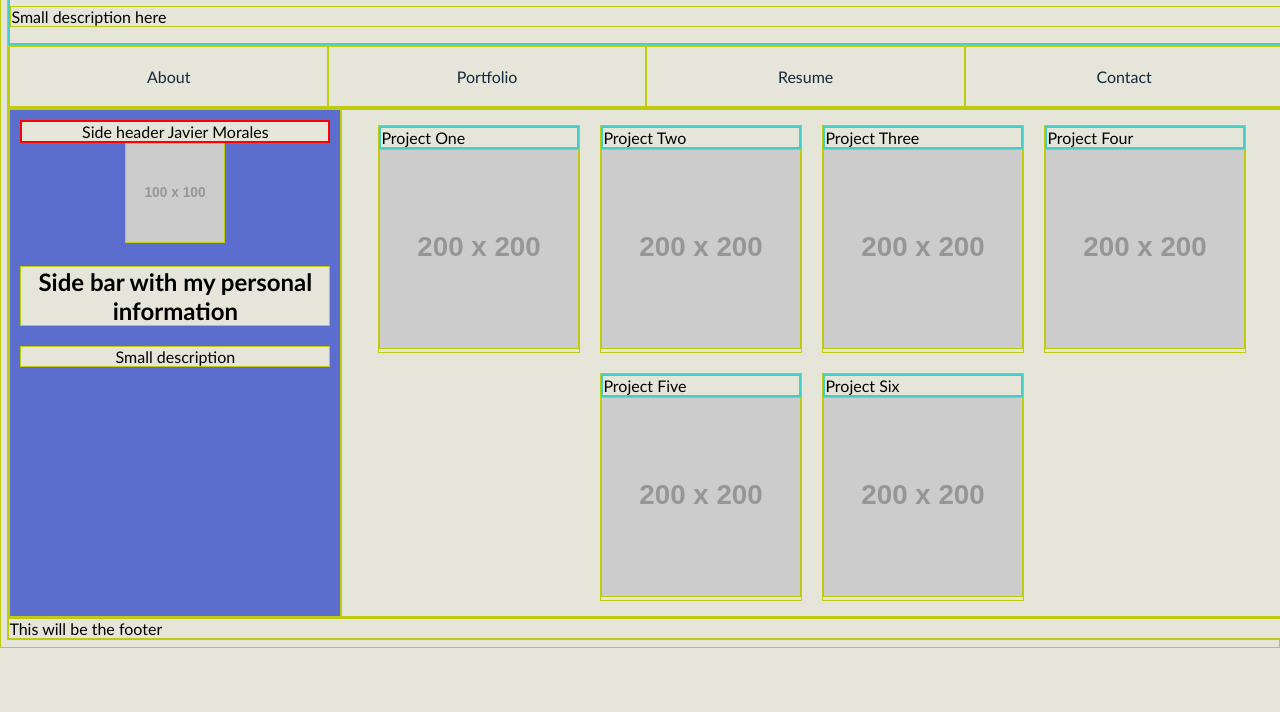
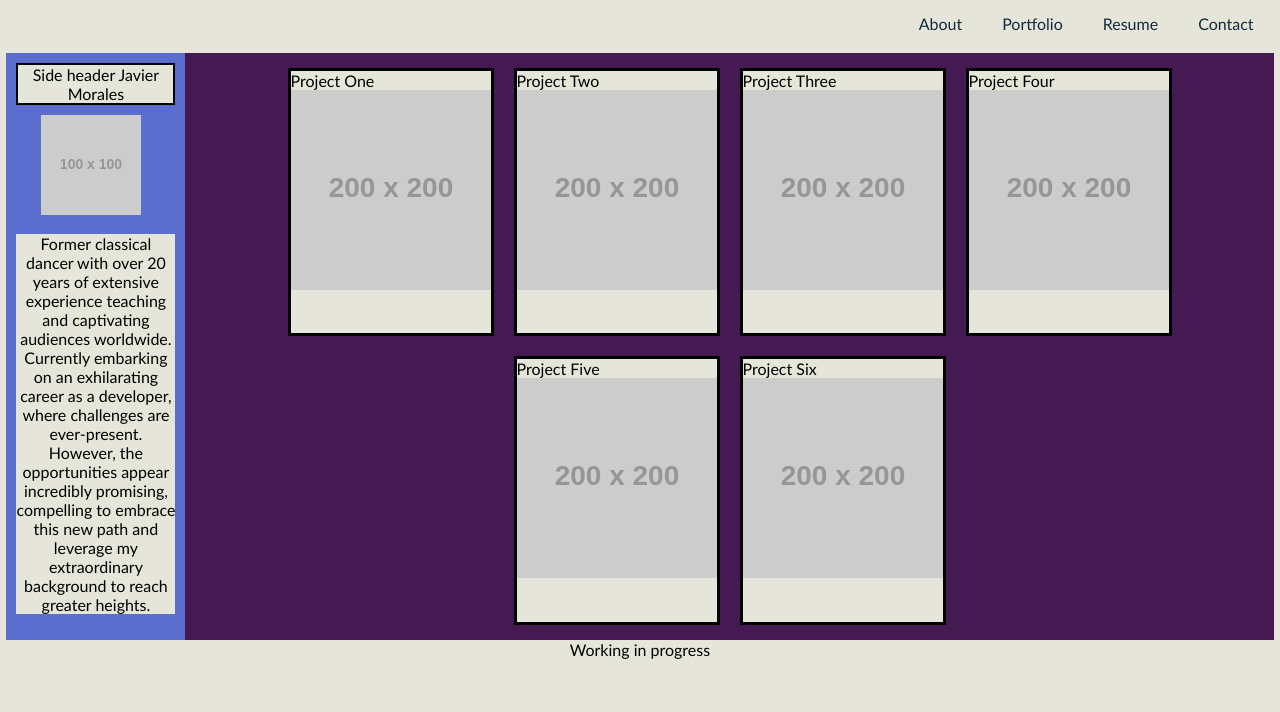
Before and after one commit to elchinatalpf/Second-Week-Porfolio, a plain HTML site: page index.html in a window 1280 px wide. Shown: the part 88-800 px from the top of the page. Drawn offline with Linux system fonts and the light colour scheme; placeholder pictures from the web are drawn by us.

Commit message:
Code was refactored for improvement and performance

```diff
--- a/assets/style.css
+++ b/assets/style.css
@@ -3,9 +3,6 @@
 
 * {
     background-color: #e6e5d9; /*Satin Linen color*/
-    box-sizing: border-box;
-    width: 100%;
-    border: solid #bfcc0e 1px;
 }
 
 body {
@@ -13,62 +10,92 @@ body {
     margin: 0.5%;
 }
 
-header {
-    border: 2px solid rgb(68, 207, 200)
+.main-header, h1 {
+    background-color: #f39f5a; /*Light warm shade of orange*/
 }
 
 nav {
     display: flex;
-    justify-content: flex-end;
+    justify-content: end;
+    margin-top: 10px;
 }
 
 nav a {
     color: #13293d;
     padding: 20px 20px;
     text-decoration: none;
-    text-align: center;
-    flex: 1;
 }
 
 .container {
     display: flex;
-
 }
 
 aside {
-    flex: 1;
+    flex: 0 1 200px;
     justify-content: flex-start;
     background-color: #5B6DCD;
     padding: 10px;
+    align-items: flex-start;
     text-align: center;
 }
 
 .aside-header {
-    border: 2px solid red;
-    flex: 0 1 200px;
+    border: 2px solid black;
 }
 
 .headshot {
     width: 100px;
     height: 100px;
+    margin-top: 10px;
+    margin-right: 10px;
 }
 
 .projects {
-    flex: 3;
+
     display: flex;
+    flex-direction: row;
     flex-wrap: wrap;
     justify-content: center;
     padding: 5px;
+    background-color: #451952;
+    transition: all ease-in-out;
 }
 
 .card {
-    flex: 0 1 200px;
+    flex: 0 0 200px;
+    justify-content: space-between;
     margin: 10px;
+    border-style: solid;
+}
+
+.card header {
+    align-items: center;
 }
 
 .img-placehold {
     width: 200px;
     height: 200px;
+    flex-wrap: 0 1 200px;
+}
+
+.card:hover {
+    background-color: #1ba88a;
+    border-color: #8ac4ff;
+}
+
+.card:active {
+    font-size: 180%;
+    box-shadow: 0 0 10px #000 inset;
+}
+
+.card:focus {
+    outline: none;
+    border-color: #5B6DCD;
+}
+
+footer {
+   text-align: center;
+   border-radius: #345334;
 }
 
 @media screen and (max-width: 768px) {
--- a/index.html
+++ b/index.html
@@ -7,9 +7,9 @@
       <link rel="stylesheet" type="text/css" href="./assets/style.css" />
     </head>
     <body>
-        <header class="portfolio">
+        <header class="main-header">
             <h1>Portfolio Showcase of Javier Morales</h1>
-            <p>Small description here</p>
+            <!-- <p>Small description here</p> -->
         </header>
         <nav>
             <a href="#">About</a>
@@ -19,10 +19,15 @@
         </nav>
         <main class="container">
             <aside>
-              <Header class="aside-header">Side header Javier Morales</Header>
+              <Header #="aside-header" class="aside-header">Side header Javier Morales</Header>
               <img src="https://placehold.co/100" class="headshot" alt="headshot" />
-              <h2>Side bar with my personal information</h2>
-              <p>Small description</p>
+              <!-- <h2>Javier Morales</h2> -->
+              <p>Former classical dancer with over 20 years of extensive experience
+                teaching and captivating audiences worldwide. Currently embarking
+                on an exhilarating career as a developer, where challenges are
+                ever-present. However, the opportunities appear incredibly
+                promising, compelling to embrace this new path and leverage
+                my extraordinary background to reach greater heights.</p>
             </aside>
             <div class="projects">
                 <section class="card">
@@ -51,6 +56,6 @@
                 </section>
             </div>
         </main>
-      <footer>This will be the footer</footer>
+      <footer>Working in progress</footer>
     </body>
 </html>
```
